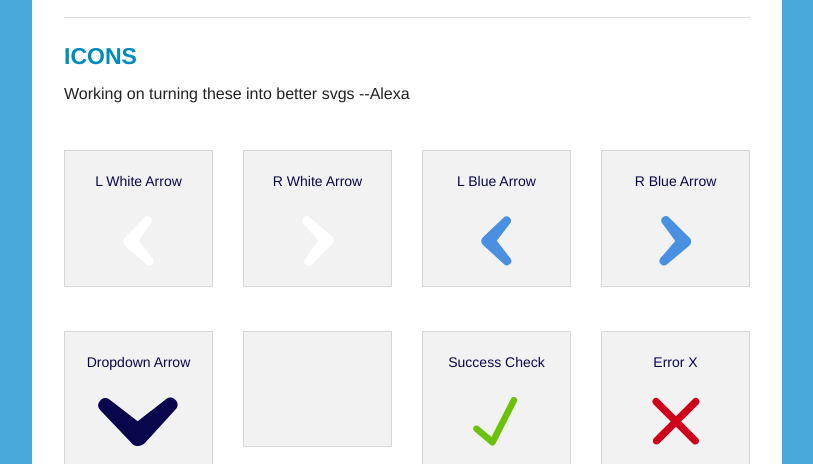
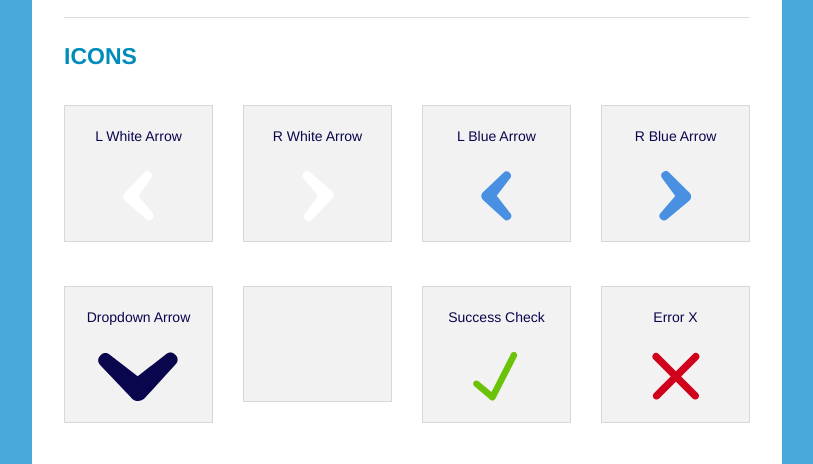
Before and after one commit to carbonfive/abtstyles, a website: page index.html in a window 1280 px wide. Shown: the part 3076-3540 px from the top of the page, without its empty margins (358-1171 px from the left). Drawn offline with Linux system fonts and the light colour scheme.

Commit message:
fix typo

```diff
--- a/index.html
+++ b/index.html
@@ -304,7 +304,6 @@
         <div class="row icons">
             <div class="large-12 columns">
                 <h4 class="sectionTitle"><a name="icons">Icons</a></h4>
-                <p>Working on turning these into better svgs --Alexa</p>
                 <br>
                 <div class="row">
                     <div class="large-3 medium-3 columns">
```
